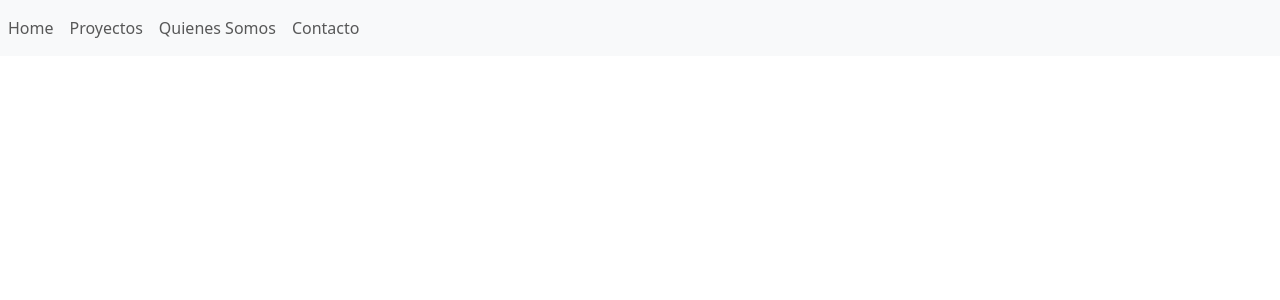
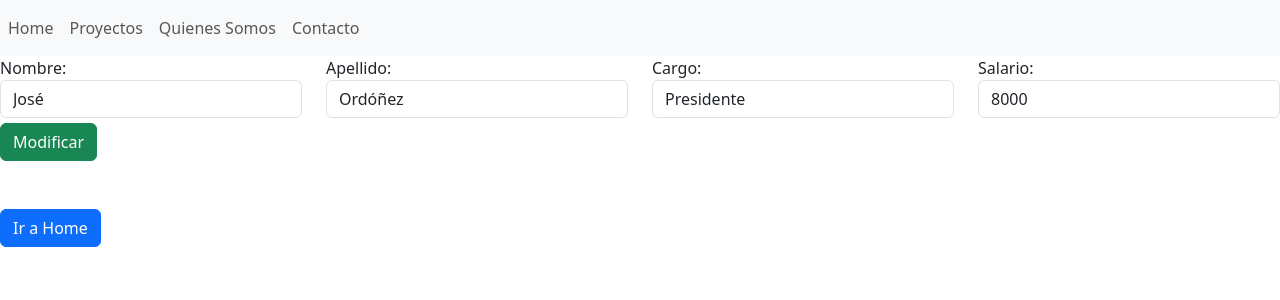
Before and after one commit to Jmob99/app-registro-empleados, an Angular app: page /actualiza/0 in a window 1280 px wide. Before the commit this address led to /. Shown: the top 300 px of the page. Built offline with nearby package versions, Linux system fonts and the light colour scheme.

Commit message:
se añade ruta para modificar los datos del formulario

```diff
--- /dev/null
+++ b/src/app/actualiza/actualiza.component.html
@@ -0,0 +1,28 @@
+<form class="form-group row">
+    <div class="form-group col-md-3">
+      <label for="nombre">Nombre:</label>
+      <input type="text"  id="nombre" name="nombre" placeholder="Nombre" class="form-control" [(ngModel)]="cuadroNombre">
+    </div>
+    <div class="form-group col-md-3">
+      <label for="apellido">Apellido:</label>
+      <input type="text"  id="apellido" name="apellido" placeholder="Apellido" class="form-control" [(ngModel)]="cuadroApellido">
+    </div>
+    <div class="form-group col-md-3">
+      <label for="Cargo">Cargo:</label>
+      <input type="text"  id="cargo" name="cargo" placeholder="Cargo" class="form-control" [(ngModel)]="cuadroCargo">
+    </div>
+    <div class="form-group col-md-3">
+      <label for="Salario">Salario:</label>
+      <input type="number"  id="salario" name="salario" placeholder="Salario" class="form-control" [(ngModel)]="cuadroSalario">
+    </div>
+    <div class="col">
+      <input type="submit" class="btn btn-success" value="Modificar" (click)="actualizaEmpleado()" style="margin-top: 5px;">
+    </div>
+
+  </form>
+
+  <br> <br>
+
+  <div style="text-align: left">
+      <button class="btn btn-primary" (click)="goHome()">Ir a Home</button>
+  </div>
--- /dev/null
+++ b/src/app/actualiza/actualiza.component.ts
@@ -0,0 +1,54 @@
+import { Component, OnInit } from '@angular/core';
+import { ActivatedRoute, Router } from '@angular/router';
+import { DatosEmpleadoService } from '../datos-empleado.service';
+import { ServicioEmpleadosService } from '../servicio-empleados.service';
+import { Empleado } from '../empleado.component';
+
+@Component({
+  selector: 'app-actualiza',
+  templateUrl: './actualiza.component.html',
+  styleUrls: ['./actualiza.component.css']
+})
+export class ActualizaComponent implements OnInit{
+
+  constructor(private router:Router, private route:ActivatedRoute,  private datos:DatosEmpleadoService){}
+
+
+  array:Empleado[]=[];
+  cuadroNombre:string="";
+  cuadroApellido:string="";
+  cuadroCargo:string="";
+  cuadroSalario:number=0;
+  indice:number;
+
+  ngOnInit():void {
+
+    this.datos.array;
+    this.indice = this.route.snapshot.params['id'];
+
+    let employee:Empleado = this.datos.modificarDatos(this.indice);
+
+    this.cuadroNombre = employee.nombre;
+    this.cuadroApellido = employee.apellido;
+    this.cuadroCargo = employee.cargo;
+    this.cuadroSalario = employee.salario;
+
+
+
+  }
+
+
+  goHome(){
+
+    this.router.navigate([""]);
+
+  }
+
+  actualizaEmpleado(){
+    let miEmpleado= new Empleado(this.cuadroNombre,this.cuadroApellido,this.cuadroCargo,this.cuadroSalario);
+
+    this.datos.actualizaEmpleado(this.indice,miEmpleado);
+
+   this.router.navigate([""]);
+  }
+}
--- a/src/app/app.module.ts
+++ b/src/app/app.module.ts
@@ -12,6 +12,7 @@ import { ProyectosComponent } from './proyectos/proyectos.component';
 import { QuienesSomosComponent } from './quienes-somos/quienes-somos.component';
 import { ContactoComponent } from './contacto/contacto.component';
 import { Routes,RouterModule } from '@angular/router';
+import { ActualizaComponent } from './actualiza/actualiza.component';
 
 
 const appRoutes:Routes = [
@@ -19,6 +20,7 @@ const appRoutes:Routes = [
   {path:'proyectos', component:ProyectosComponent},
   {path:'quienes', component:QuienesSomosComponent},
   {path:'contacto', component:ContactoComponent},
+  {path:'actualiza/:id', component:ActualizaComponent}
 ];
 
 @NgModule({
@@ -29,7 +31,8 @@ const appRoutes:Routes = [
     HomeComponent,
     ProyectosComponent,
     QuienesSomosComponent,
-    ContactoComponent
+    ContactoComponent,
+    ActualizaComponent
   ],
   imports: [
     BrowserModule,
--- a/src/app/datos-empleado.service.ts
+++ b/src/app/datos-empleado.service.ts
@@ -20,4 +20,21 @@ export class DatosEmpleadoService {
   agregarDatos(empleado:Empleado){
     this.array.push(empleado);
   }
+
+  modificarDatos(id:number){
+    let datosEmpleado:Empleado = this.array[id];
+    return datosEmpleado;
+
+  }
+
+  actualizaEmpleado(indice:number, miEmpleado:Empleado){
+
+    let encuentraEmpleado = this.array[indice];
+
+    encuentraEmpleado.nombre = miEmpleado.nombre;
+    encuentraEmpleado.apellido = miEmpleado.apellido;
+    encuentraEmpleado.cargo = miEmpleado.cargo;
+    encuentraEmpleado.salario = miEmpleado.salario;
+
+  }
 }
--- a/src/app/hijo/hijo.component.html
+++ b/src/app/hijo/hijo.component.html
@@ -2,7 +2,7 @@
     <div class="row">
       <div class="col">
         <div >
-           {{indice+1}}: {{empleadosEnlace.nombre}} {{empleadosEnlace.apellido}} {{empleadosEnlace.cargo}} {{empleadosEnlace.salario}}
+          <a [routerLink]="['/actualiza',indice]"> {{indice+1}}: {{empleadosEnlace.nombre}} {{empleadosEnlace.apellido}} </a>  {{empleadosEnlace.cargo}} {{empleadosEnlace.salario}}
         </div>
         <ul style="list-style: none;">
           <li *ngFor="let caracteristica of arrayCaracteristicas">{{caracteristica}}</li>
```
Also changed, not shown: src/app/actualiza/actualiza.component.css (added), 1 other file (tests, documents, lock files or other folders).
